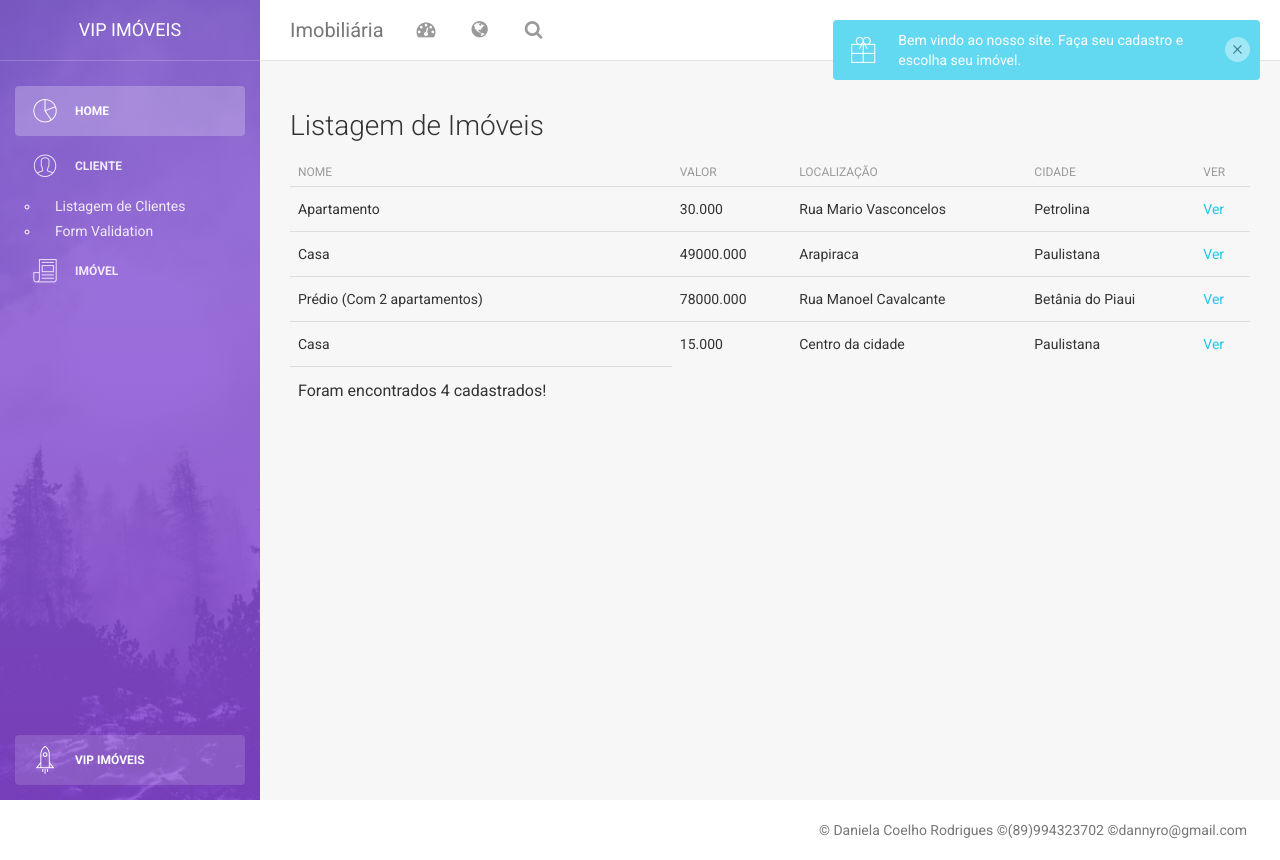
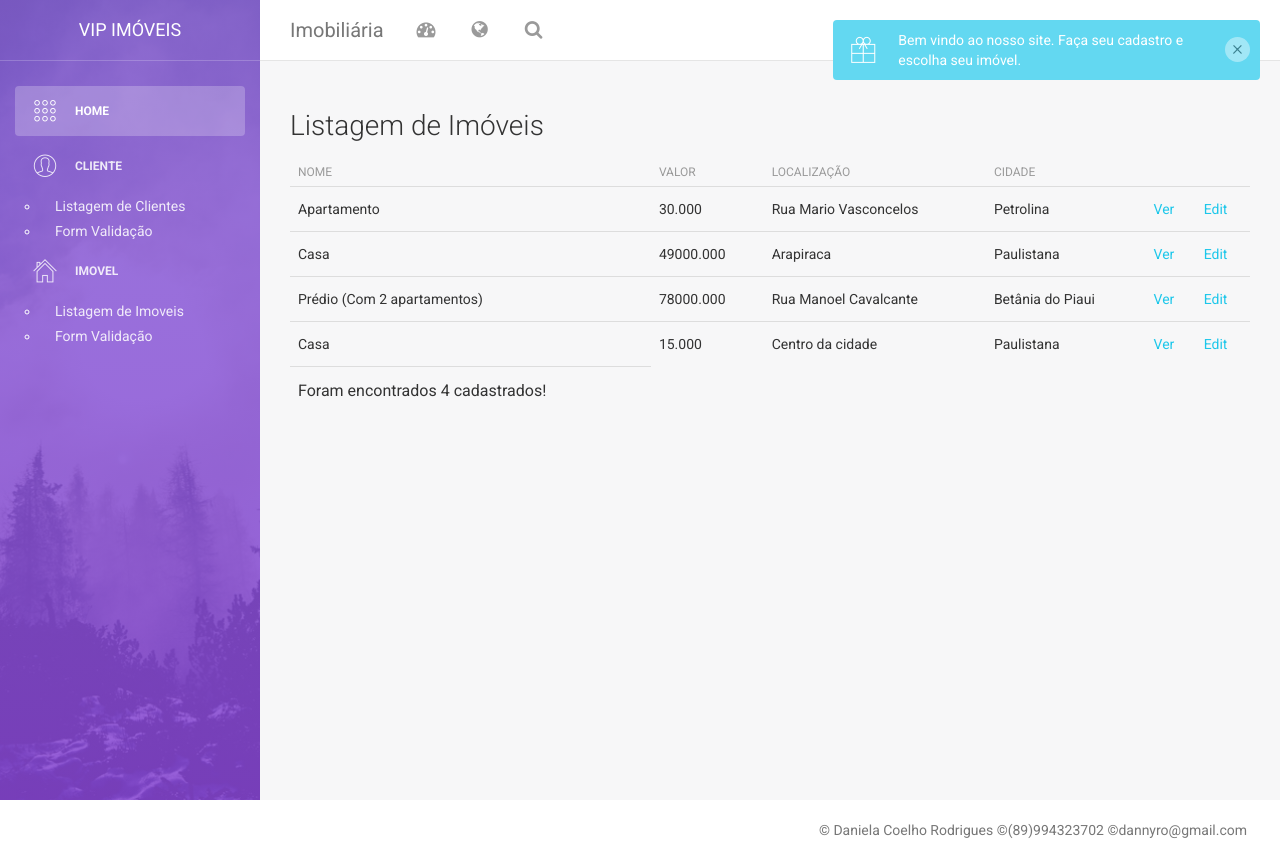
Before and after one commit to Dannyro345/imobiliaria, a Django app: page /imoveis/imovel/ in a window 1280 px wide. Run offline with Django 3.2, Linux system fonts and the light colour scheme; data comes from the database, SQL or seed files in the repository; both versions use the stored data as it was after the commit; some libraries are stand-ins or nearby versions.

Commit message:
Alterando o templaite base.html e o list.html.

```diff
--- a/imoveis/templates/base.html
+++ b/imoveis/templates/base.html
@@ -56,7 +56,7 @@
                 <ul class="nav">
                     <li class="active">
                         <a href="/imoveis/">
-                            <i class="pe-7s-graph"></i>
+                            <i class="pe-7s-keypad"></i>
                             <p>Home</p>
                         </a>
                     </li>
@@ -70,21 +70,24 @@
                                 <a class="" href="/imoveis/cliente/">Listagem de Clientes</a>
                             </li>
                             <li>
-                                    <a class="" href="/imoveis/cliente/form/">Form Validation</a>
+                                <a class="" href="/imoveis/cliente/form/">Form Validação</a>
                             </li>
                         </ul>
                     </li>
+                    <li class="sub-menu">
+                        <a href="/imoveis/imovel/">
+                            <i class="pe-7s-home"></i>
+                            <p>Imovel</p>
+                            <span class="menu-arrow arrow_carrot-right"></span>
+                        </a>
+                        <ul class="sub">
                             <li>
-                        <a href="/imoveis/imovel/">
-                            <i class="pe-7s-news-paper"></i>
-                            <p>Imóvel</p>
-                        </a>
+                                <a class="" href="/imoveis/imovel/">Listagem de Imoveis</a>
                             </li>
-                    <li class="active-pro">
-                        <a href="/imoveis/">
-                            <i class="pe-7s-rocket"></i>
-                            <p>VIP Imóveis</p>
-                        </a>
+                            <li>
+                                <a class="" href="/imoveis/imovel/form/">Form Validação</a>
+                            </li>
+                        </ul>
                     </li>
                 </ul>
             </div>
--- a/imoveis/templates/imovel/list.html
+++ b/imoveis/templates/imovel/list.html
@@ -10,7 +10,8 @@
                     <th>Valor</th>
                     <th>Localização</th>
                     <th>Cidade</th>
-                    <th>Ver</th>
+                    <th>     </th>
+                    <th>     </th>
                 </tr>
             </thead>
             <tbody>
@@ -22,6 +23,9 @@
                     <td>{{imovel.cidade}}</td>
                     <td>
                         <a href="/imoveis/imovel/{{imovel.id}}/">Ver</a>
+                    </td>
+                    <td>
+                        <a href="/imoveis/imovel/{{imovel.id}}/edit/">Edit</a>
                     </td>
                 </tr>
                 {% endfor %}
--- a/imoveis/views.py
+++ b/imoveis/views.py
@@ -58,7 +58,7 @@ def imovel_form(request):
         form = ImovelForm()
         return render(request, 'imovel/form.html', {'form':form})
 
-def imovel_edit(request, cliente_id):
+def imovel_edit(request, imovel_id):
     if (request.method == 'POST'):
         imovel = Imovel.objects.get(pk=imovel_id)
         form = ImovelForm(request.POST, instance=imovel)
```
Also changed, not shown: db.sqlite3. Lines whose indentation alone changed are shown as unchanged.
